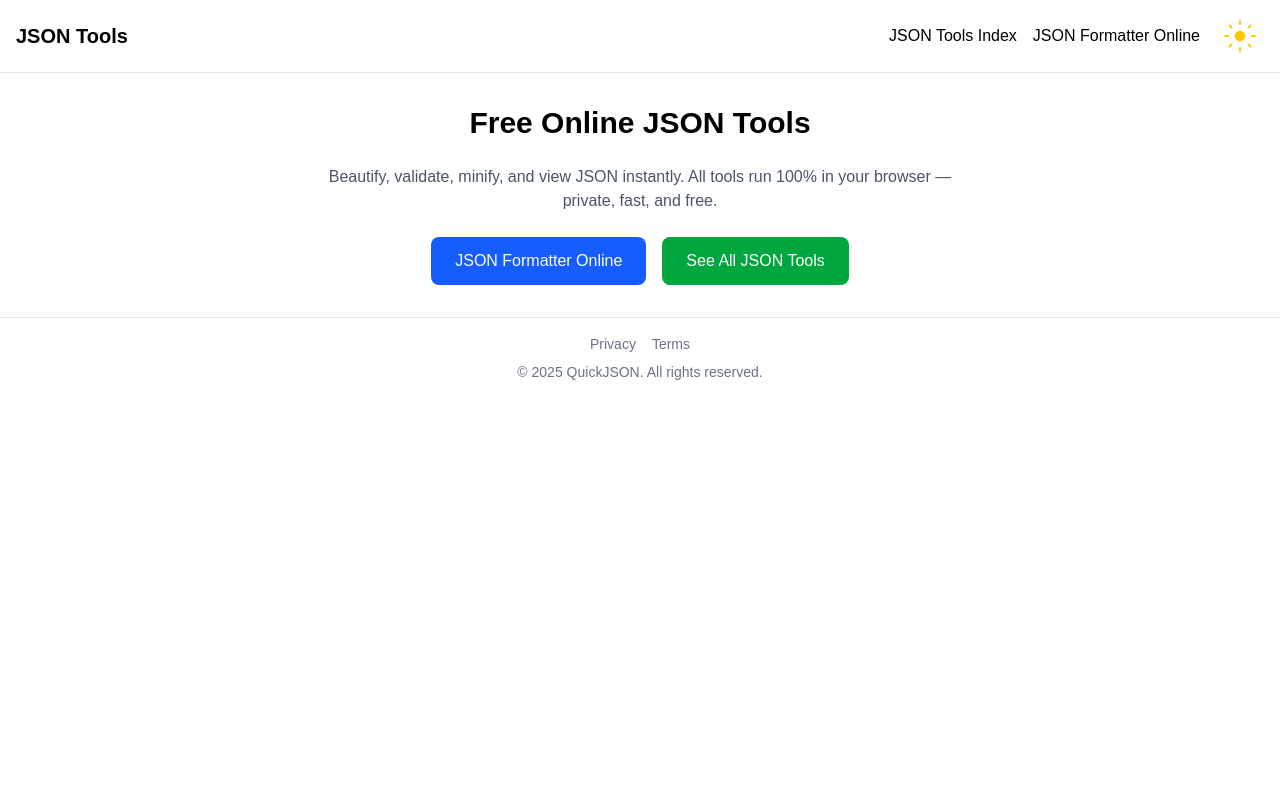
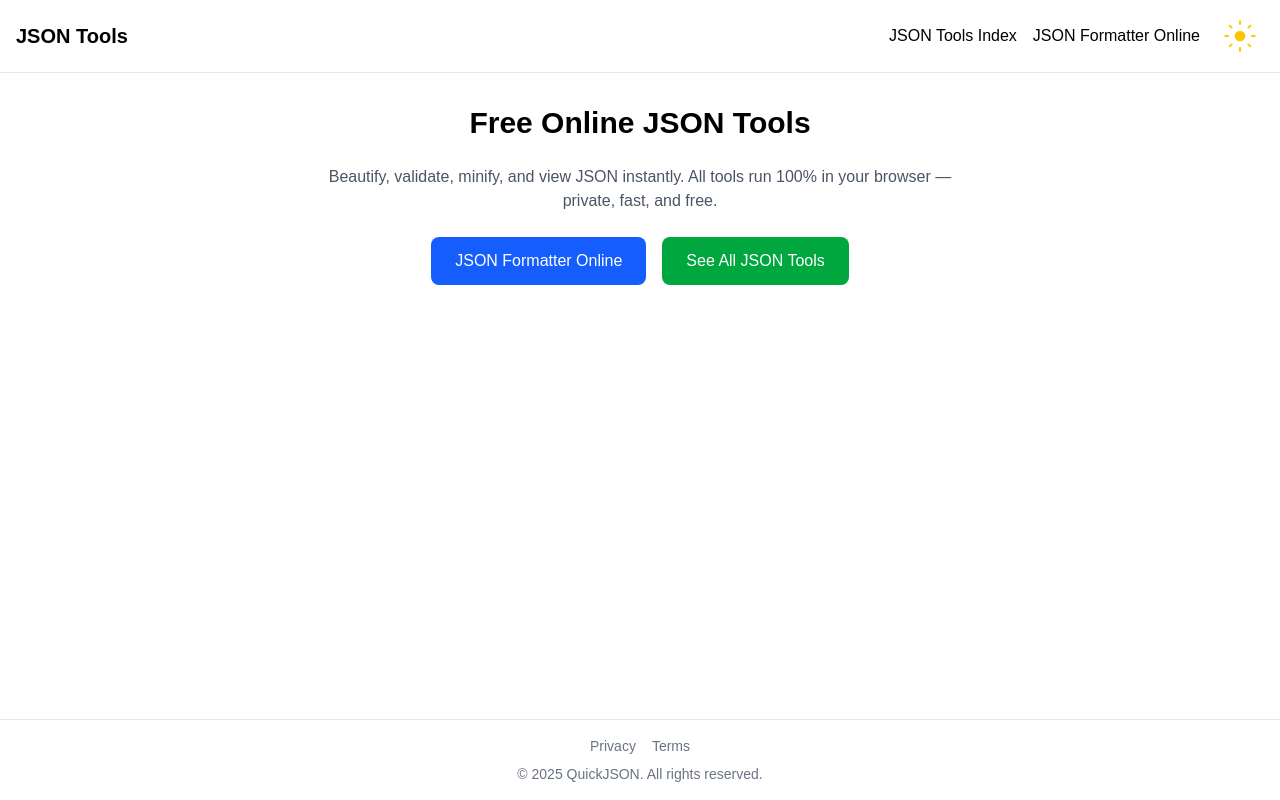
Before and after one commit to AkshaySangani/quickjson, a Next.js app: page / in a window 1280 px wide. Built offline with nearby package versions, Linux system fonts and the light colour scheme; no server answers.

Commit message:
not-found page added

```diff
--- a/src/app/globals.css
+++ b/src/app/globals.css
@@ -24,8 +24,19 @@ html.dark {
   --foreground: #ededed;
 } */
 
+html, body {
+  width: 100%;
+  height: 100%;
+}
+
 body {
   background: var(--background);
   color: var(--foreground);
   font-family: Arial, Helvetica, sans-serif;
+  display: flex;
+  flex-direction: column;
 }
+
+body > main {
+  flex: 1;
+}
--- /dev/null
+++ b/src/app/not-found.tsx
@@ -0,0 +1,47 @@
+import Link from "next/link"
+import { Metadata } from "next"
+
+export const metadata: Metadata = {
+  title: "404 Not Found | QuickJSON",
+  description: "The page you’re looking for doesn’t exist. Head back to QuickJSON and explore our free online JSON tools.",
+  robots: { index: false },
+}
+
+export default function NotFound() {
+  return (
+    <section className="h-[calc(100%+2rem)] flex flex-col items-center justify-center bg-gradient-to-b from-white to-gray-50 dark:from-gray-950 dark:to-gray-900 text-center px-6">
+      <div className="max-w-md">
+        {/* Emoji or Icon */}
+        <div className="text-7xl mb-4 animate-bounce">🧩</div>
+
+        {/* Title */}
+        <h1 className="text-4xl font-bold mb-2 text-gray-900 dark:text-gray-100">
+          Page Not Found
+        </h1>
+
+        {/* Subtitle */}
+        <p className="text-gray-600 dark:text-gray-400 mb-6">
+          The page you’re looking for doesn’t exist or has been moved.
+        </p>
+
+        {/* Back Button */}
+        <Link
+          href="/"
+          className="inline-block px-6 py-3 rounded-lg bg-blue-600 text-white font-medium hover:bg-blue-700 transition-all duration-200"
+        >
+          Back to Home
+        </Link>
+
+        {/* Extra Link */}
+        <div className="mt-4">
+          <Link
+            href="/json-formatter"
+            className="text-sm text-blue-600 dark:text-blue-400 hover:underline"
+          >
+            Try our JSON Formatter →
+          </Link>
+        </div>
+      </div>
+    </section>
+  )
+}
```
